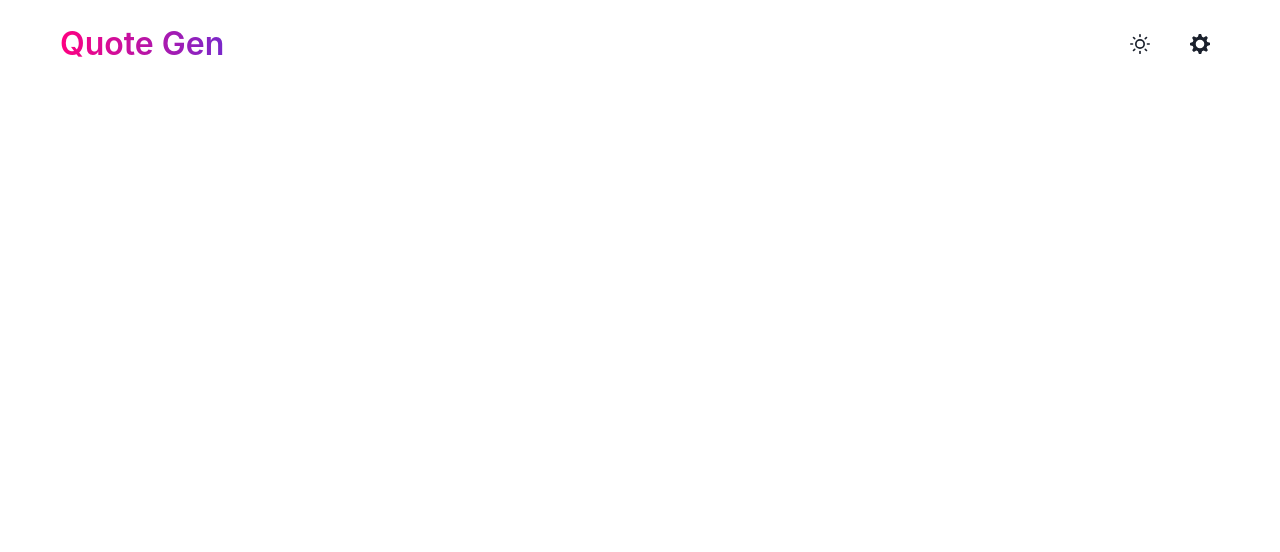
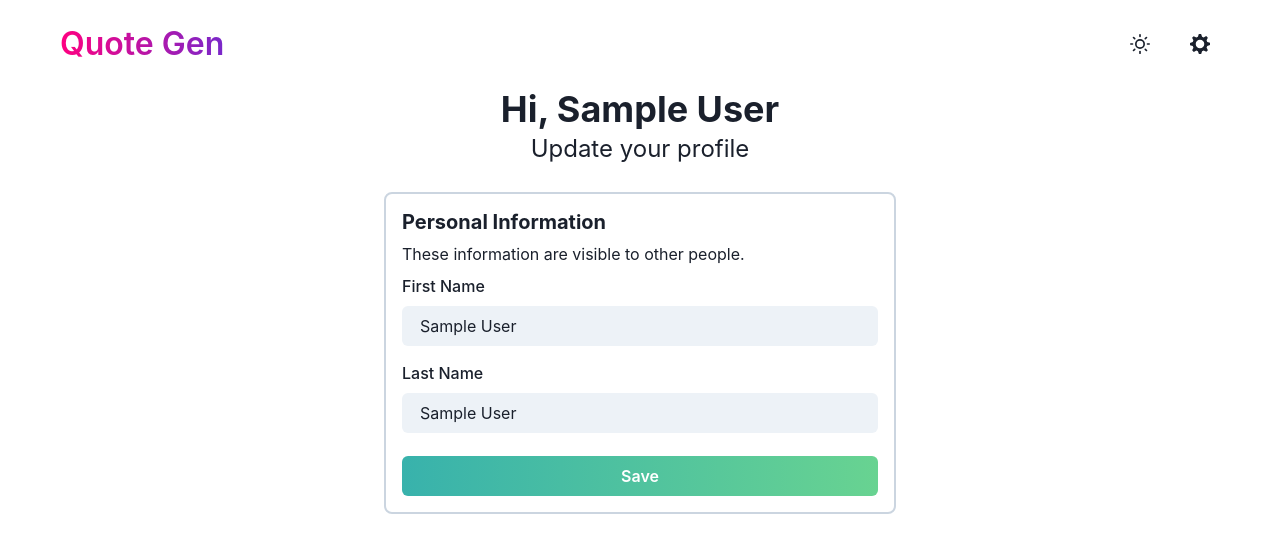
Before and after one commit to ScorpyG/Quote-Generator, a Next.js app: page /profile in a window 1280 px wide. Shown: the top 552 px of the page. Built offline with nearby package versions, Linux system fonts and the light colour scheme; no server answers; sample sign-in values are in the browser's storage.

Commit message:
feat: adding profile page and form

```diff
--- /dev/null
+++ b/src/components/Forms/ProfileForm/ProfileForm.tsx
@@ -0,0 +1,79 @@
+import { Box, Button, FormControl, FormLabel, Heading, Input, Text } from '@chakra-ui/react';
+import { Session } from 'next-auth';
+import { useForm } from 'react-hook-form';
+import useProfileForm, { ProfileFormInput } from './useProfileForm';
+
+interface ProfileFormProps {
+  userSessionData: Session | null;
+}
+
+export default function ProfileForm(profileFormProps: ProfileFormProps) {
+  const {
+    register,
+    handleSubmit,
+    formState: { errors, isSubmitting },
+  } = useForm<ProfileFormInput>();
+  const { onSubmit, onInvalidSubmit } = useProfileForm();
+
+  // TODO: split user.name into first and last name
+  const { userSessionData } = profileFormProps;
+
+  return (
+    <>
+      <Box display={'flex'} flexDirection={'column'} gap={'2'} mb={2}>
+        <Heading as={'h4'} size={'md'}>
+          Personal Information
+        </Heading>
+        <Text fontSize={'md'}>These information are visible to other people.</Text>
+      </Box>
+      <form
+        onSubmit={handleSubmit(onSubmit, onInvalidSubmit)}
+        style={{
+          display: 'flex',
+          flexDirection: 'column',
+          justifyContent: 'center',
+          alignItems: 'center',
+          gap: 15,
+        }}
+      >
+        <FormControl isInvalid={errors.firstName && true}>
+          <FormLabel>First Name</FormLabel>
+          <Input
+            {...register('firstName', {
+              required: 'Required Field',
+            })}
+            name="firstName"
+            placeholder="First Name"
+            variant={'filled'}
+            defaultValue={userSessionData?.user?.name ?? 'First name'}
+          />
+        </FormControl>
+        <FormControl isInvalid={errors.lastName && true}>
+          <FormLabel>Last Name</FormLabel>
+          <Input
+            {...register('lastName', {
+              required: 'Required Field',
+            })}
+            name="lastName"
+            placeholder="Last Name"
+            variant={'filled'}
+            defaultValue={userSessionData?.user?.name ?? 'Last name'}
+          />
+        </FormControl>
+        <Button
+          type="submit"
+          isLoading={isSubmitting}
+          w={'full'}
+          mt={2}
+          bgGradient={'linear(to-l, green.300, teal.400)'}
+          _hover={{
+            bgGradient: 'linear(to-l, teal.200, blue.200)',
+          }}
+          textColor={'white'}
+        >
+          Save
+        </Button>
+      </form>
+    </>
+  );
+}
--- /dev/null
+++ b/src/components/Forms/ProfileForm/index.tsx
@@ -0,0 +1 @@
+export * from '.';
--- /dev/null
+++ b/src/components/Forms/ProfileForm/useProfileForm.tsx
@@ -0,0 +1,73 @@
+import { useToast } from '@chakra-ui/react';
+import axios from 'axios';
+import { useCallback } from 'react';
+import { SubmitHandler } from 'react-hook-form';
+
+export interface ProfileFormInput {
+  firstName: string;
+  lastName: string;
+}
+
+export default function useProfileForm() {
+  const toast = useToast();
+
+  const onSubmit: SubmitHandler<ProfileFormInput> = useCallback(
+    async (data) => {
+      try {
+        // TODO: implement the API request to update user profile
+        const res = await axios.put(
+          '/api/profile',
+          {
+            data,
+          },
+          {
+            method: 'PUT',
+            headers: {
+              Accept: 'application/json',
+              'Content-Type': 'application/json',
+            },
+          }
+        );
+
+        if (res.status === 200) {
+          toast({
+            title: 'Profile update successful',
+            description: 'Your profile information was successfully updated',
+            status: 'success',
+            duration: 3500,
+            isClosable: true,
+          });
+        } else {
+          toast({
+            title: 'Profile update failed',
+            description: 'Unable to update your profile information',
+            status: 'error',
+            duration: 3500,
+            isClosable: true,
+          });
+        }
+      } catch (error) {
+        toast({
+          title: 'Profile update failed',
+          description: 'Unable to update your profile information',
+          status: 'error',
+          duration: 3500,
+          isClosable: true,
+        });
+      }
+    },
+    [toast]
+  );
+
+  const onInvalidSubmit = useCallback(() => {
+    toast({
+      title: 'Missing information',
+      description: 'Please update your profile information',
+      status: 'error',
+      duration: 3500,
+      isClosable: true,
+    });
+  }, [toast]);
+
+  return { onSubmit, onInvalidSubmit };
+}
--- a/src/components/Forms/SignUpForm/SignUpForm.tsx
+++ b/src/components/Forms/SignUpForm/SignUpForm.tsx
@@ -157,7 +157,7 @@ export default function SignUpForm() {
         mt={2}
         bgGradient={'linear(to-l, pink.400, purple.500)'}
         _hover={{
-          bgGradient: 'linear(to-r, pink.300, purple.300)',
+          bgGradient: 'linear(to-l, pink.300, purple.300)',
         }}
         textColor={'white'}
       >
--- a/src/components/NavBar/NavMenu.tsx
+++ b/src/components/NavBar/NavMenu.tsx
@@ -5,7 +5,6 @@ import { signOut, useSession } from 'next-auth/react';
 import NextLink from 'next/link';
 
 export default function NavMenu() {
-  // TODO: implement authentication
   const { status } = useSession();
 
   return (
--- a/src/pages/api/register.ts
+++ b/src/pages/api/register.ts
@@ -1,4 +1,4 @@
-import dbConnect from '@/lib/dbConnect';
+import clientPromise from '@/lib/mongodbClient';
 import User from '@/models/User';
 import bcrypt from 'bcryptjs';
 import { NextApiRequest, NextApiResponse } from 'next';
@@ -6,10 +6,10 @@ import { NextApiRequest, NextApiResponse } from 'next';
 export default async function handler(req: NextApiRequest, res: NextApiResponse) {
   const { email, password, firstName, lastName } = await req.body;
 
-  await dbConnect().catch((error: string) => {
-    res.status(503).json({ message: `Unable to connect to database. ${error}` });
-  });
-  const userExist = await User.find({ email });
+  // ! Not sure y this isn't working
+  await clientPromise;
+
+  const userExist = await User.findOne({ email: email });
 
   if (userExist) {
     return res.status(400).json({ message: 'Email is already in use' });
--- a/src/pages/profile.tsx
+++ b/src/pages/profile.tsx
@@ -1,13 +1,45 @@
-import { Box } from '@chakra-ui/react';
+import ProfileForm from '@/components/Forms/ProfileForm/ProfileForm';
+import { Box, Heading, Text } from '@chakra-ui/react';
+import { useSession } from 'next-auth/react';
 import Head from 'next/head';
+import { useRouter } from 'next/router';
 
 export default function Profile() {
+  const { status, data } = useSession();
+  const router = useRouter();
+
+  if (status === 'authenticated' && data) {
     return (
       <>
         <Head>
           <title>Profile</title>
         </Head>
-      <Box></Box>
+        <Box
+          margin={'auto'}
+          display={'flex'}
+          flexDirection={'column'}
+          gap={'25px'}
+          justifyContent={'center'}
+          alignItems={'center'}
+        >
+          <Box>
+            <Heading as={'h1'} textAlign={'center'}>
+              Hi, {data.user?.name}
+            </Heading>
+            <Text fontSize={'x-large'} textAlign={'center'}>
+              Update your profile
+            </Text>
+          </Box>
+          <Box w={'lg'} border={'2px'} borderRadius={'lg'} borderColor={'gray.300'} p={4}>
+            <ProfileForm userSessionData={data} />
+          </Box>
+        </Box>
       </>
     );
+  } else if (status === 'loading') {
+    return <p>Loading...</p>; // TODO: custom skeleton loader
+  } else {
+    // TODO: unsure to use redirect() method or router.push()
+    router.replace('/signin');
   }
+}
```
Also changed, not shown: auth.ts (deleted, +0 -52 lines), src/components/Forms/LoginForm/useLoginForm.tsx (+8 -8 lines), src/pages/api/auth/[...nextauth].ts (+28 -30 lines), src/utils/db.ts (deleted, +0 -18 lines), actions/register.ts (deleted). Lines whose indentation alone changed are shown as unchanged.
